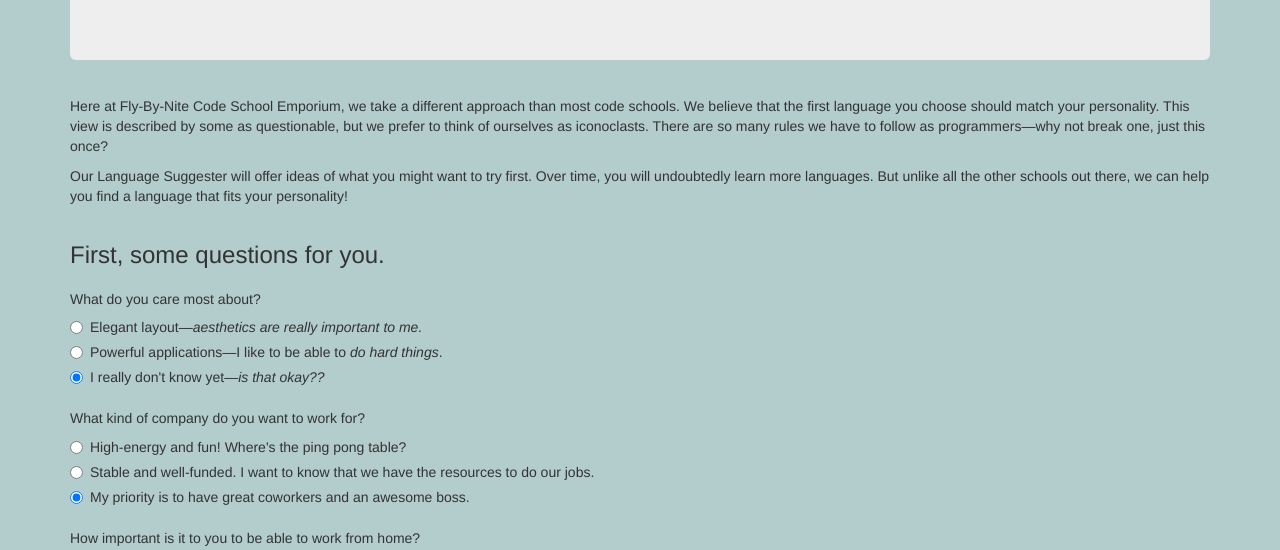
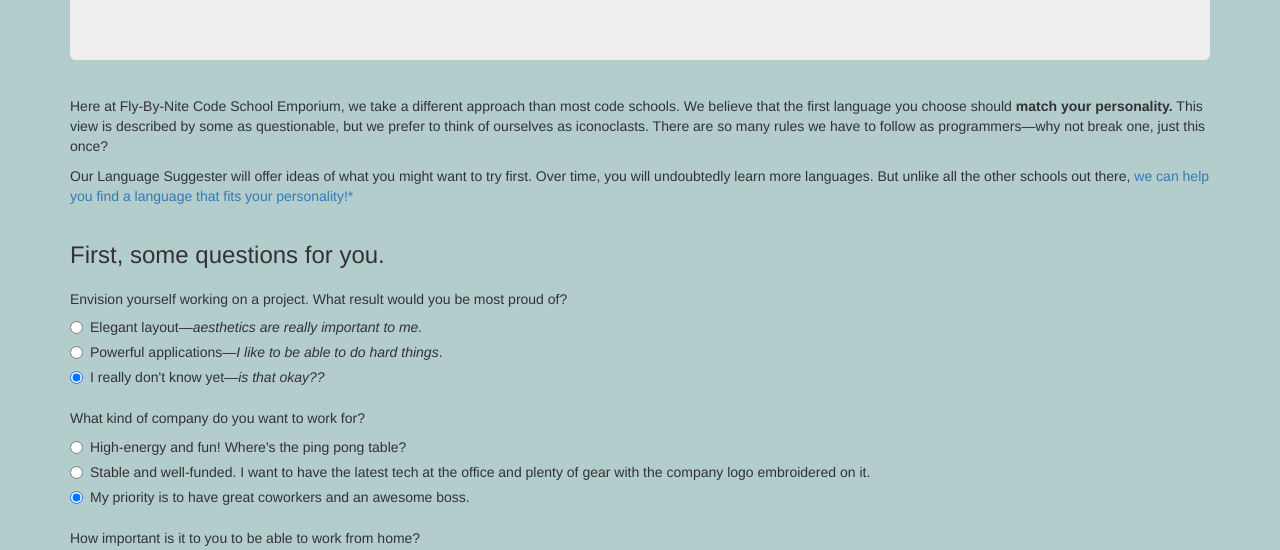
Before and after one commit to larabjork/language-selector, a plain HTML site: page index.html in a window 1280 px wide. Shown: the part 250-800 px from the top of the page. Drawn offline with Linux system fonts and the light colour scheme.

Commit message:
add adjustments to HTML content and insert internal link within page

```diff
--- a/index.html
+++ b/index.html
@@ -18,13 +18,13 @@
 
       <div id="quizQuestions">
         <form id="quiz">
-          <p>Here at Fly-By-Nite Code School Emporium, we take a different approach than most code schools. We believe that the first language you choose should match your personality. This view is described by some as questionable, but we prefer to think of ourselves as iconoclasts. There are so many rules we have to follow as programmers&#8212why not break one, just this once?</p>
+          <p>Here at Fly-By-Nite Code School Emporium, we take a different approach than most code schools. We believe that the first language you choose should <strong>match your personality.</strong> This view is described by some as questionable, but we prefer to think of ourselves as iconoclasts. There are so many rules we have to follow as programmers&#8212why not break one, just this once?</p>
 
-          <p>Our Language Suggester will offer ideas of what you might want to try first. Over time, you will undoubtedly learn more languages. But unlike all the other schools out there, we can help you find a language that fits your personality!</p>
+          <p>Our Language Suggester will offer ideas of what you might want to try first. Over time, you will undoubtedly learn more languages. But unlike all the other schools out there, <a href="#disclaimer">we can help you find a language that fits your personality!*</a></p>
           <h3>First, some questions for you.</h3>
 
           <div class="question" id="one">
-            <h5>What do you care most about?</h5>
+            <h5>Envision yourself working on a project. What result would you be most proud of?</h5>
             <div class="radio">
               <label>
                 <input type="radio" name="q1" value="extrovert" checked>Elegant layout&#8212<em>aesthetics are really important to me.</em>
@@ -32,7 +32,7 @@
             </div>
             <div class="radio">
               <label>
-                <input type="radio" name="q1" value="conventional" checked>Powerful applications&#8212;I like to be able to <em>do hard things</em>.
+                <input type="radio" name="q1" value="conventional" checked>Powerful applications&#8212;<em>I like to be able to do hard things</em>.
               </label>
             </div>
             <div class="radio">
@@ -50,7 +50,7 @@
             </div>
             <div class="radio">
               <label>
-                <input type="radio" name="q2" value="conventional" checked>Stable and well-funded. I want to know that we have the resources to do our jobs.
+                <input type="radio" name="q2" value="conventional" checked>Stable and well-funded. I want to have the latest tech at the office and plenty of gear with the company logo embroidered on it.
               </label>
             </div>
             <div class="radio">
@@ -120,7 +120,8 @@
            <p><span class="clickable">Click here to see your results!</span></p>
 
         </form>
-
+        <p id="disclaimer">*We don't have any lawyers, but we asked around, and one of has an uncle that watched a lot of LA Law back in the 80s, and he said we should note that this process has not been evaluated by anyone for accuracy or validity or anything else.
+        </p>
       </div>
 
       <div id="answer">
```
